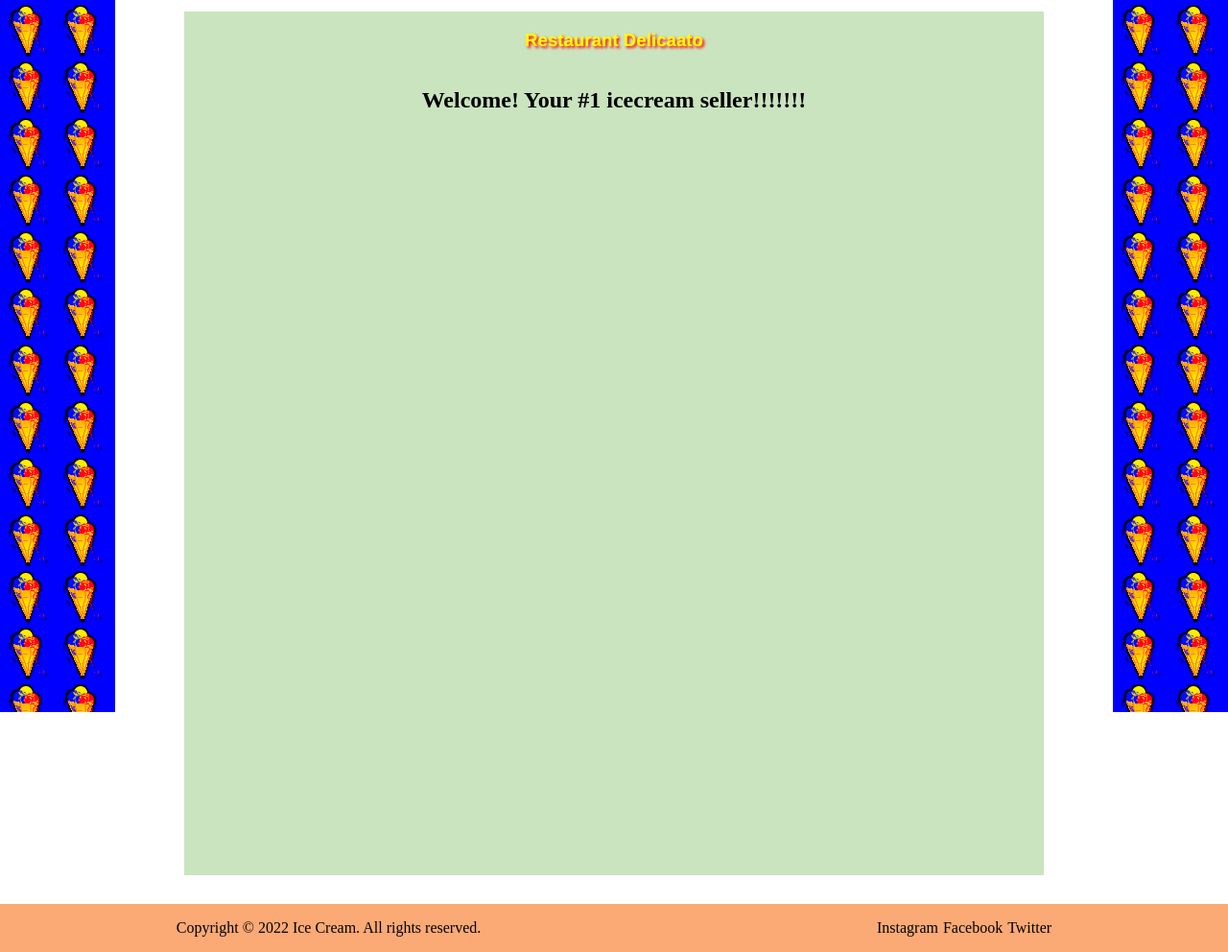
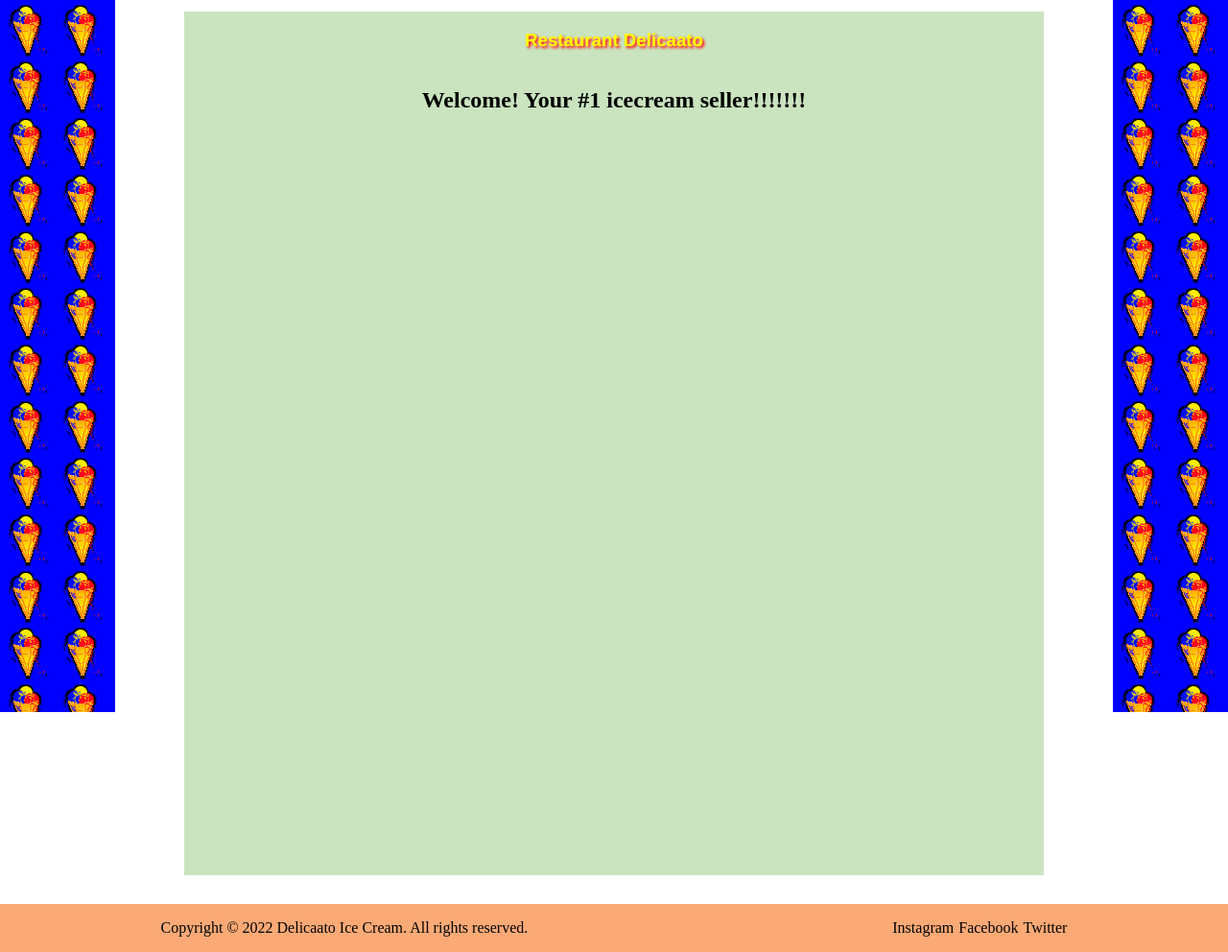
Before and after one commit to mervegrbz/Website, a plain HTML site: page home/index.html in a window 1280 px wide. Shown: the part 58-1050 px from the top of the page at 96% size. Drawn offline with Linux system fonts and the light colour scheme.

Commit message:
Update footer.html

```diff
--- a/footer.html
+++ b/footer.html
@@ -1,5 +1,5 @@
 <footer>
-    <p>Copyright © 2022 Ice Cream. All rights reserved.</p>
+    <p>Copyright © 2022 Delicaato Ice Cream. All rights reserved.</p>
     <ul class="footerList">
         <li>
             Instagram
```
